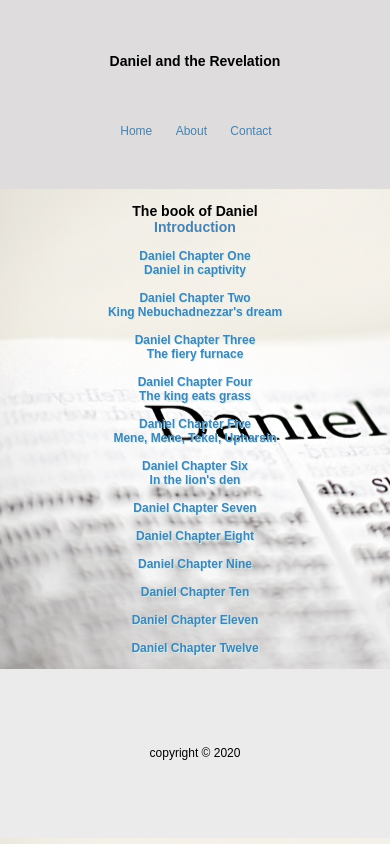
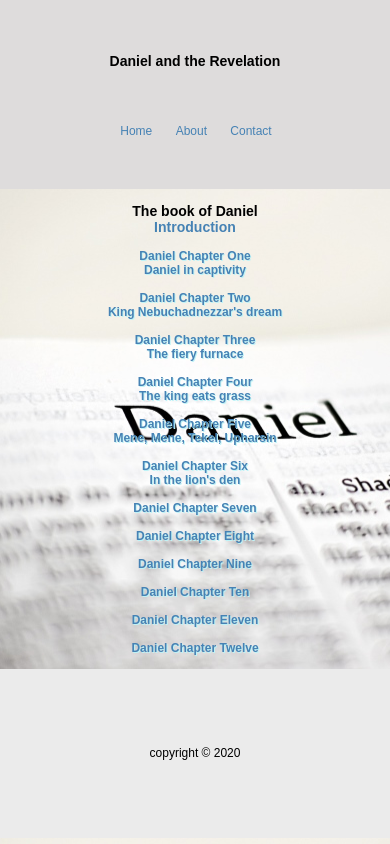
Before and after one commit to MbogoAlex/MbogoAlex.github.io, a PHP site: page /daniel.html in a window 390 px wide. Run offline with PHP 8.4, Linux system fonts and the light colour scheme.

Commit message:
Prophecy of Daniel and Revelation

```diff
--- a/Prophecy/daniel.css
+++ b/Prophecy/daniel.css
@@ -25,7 +25,7 @@ body {
    background: rgb(235, 235, 235);
     /*position: relative;/*Or relative if height is more than height of page*/
     height: 20vh;
-    /*width: 100vw;*/
+    width: 100vw;
     /*left: 0px;*/
     /*bottom: 0px;
     padding-bottom: 20px;
@@ -38,7 +38,7 @@ body {
 
 @media only screen and (max-width: 768px) {
   body {
-  	background: url(img/book.jpg) -200px, 0px;
+  	background: url(img/book.jpg) -230px, 0px;
   	overflow-x: hidden;
   	margin: 0;
   	padding: 0;
```
